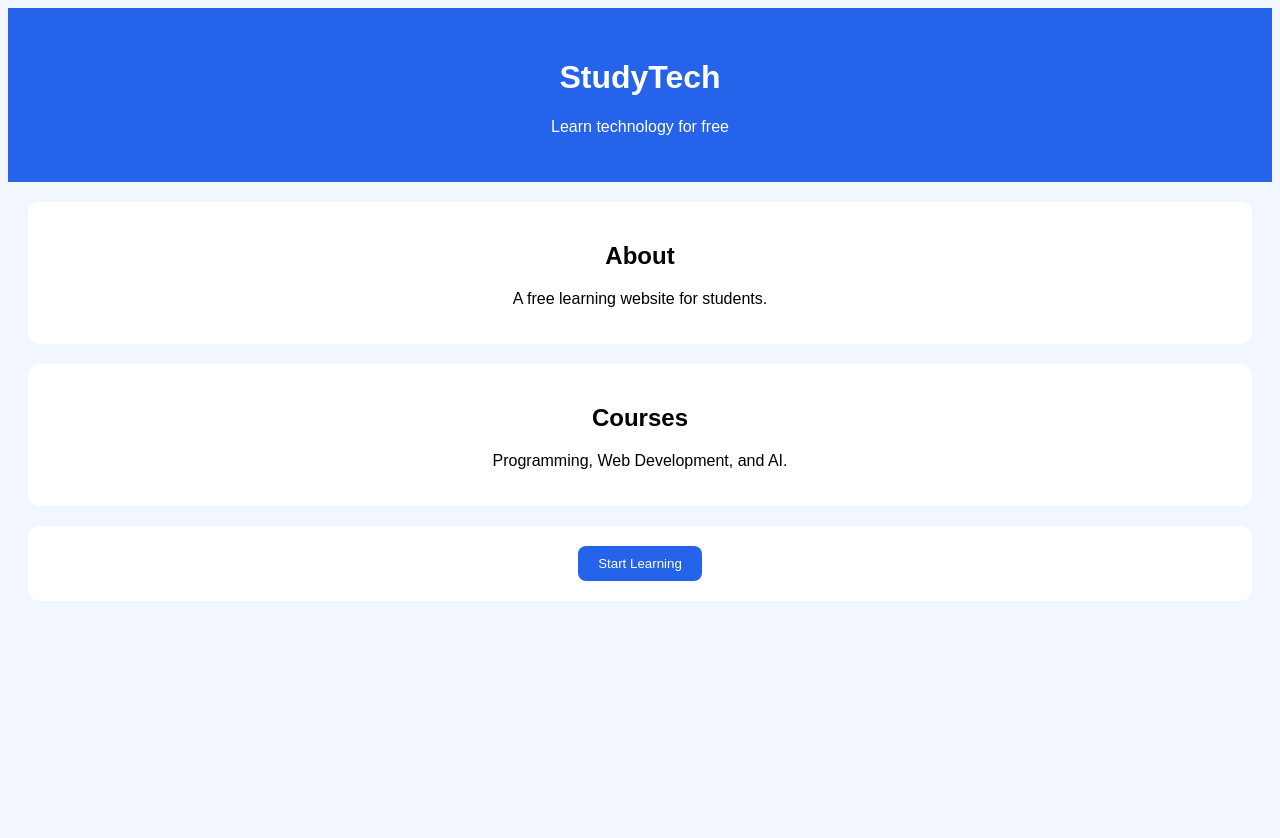
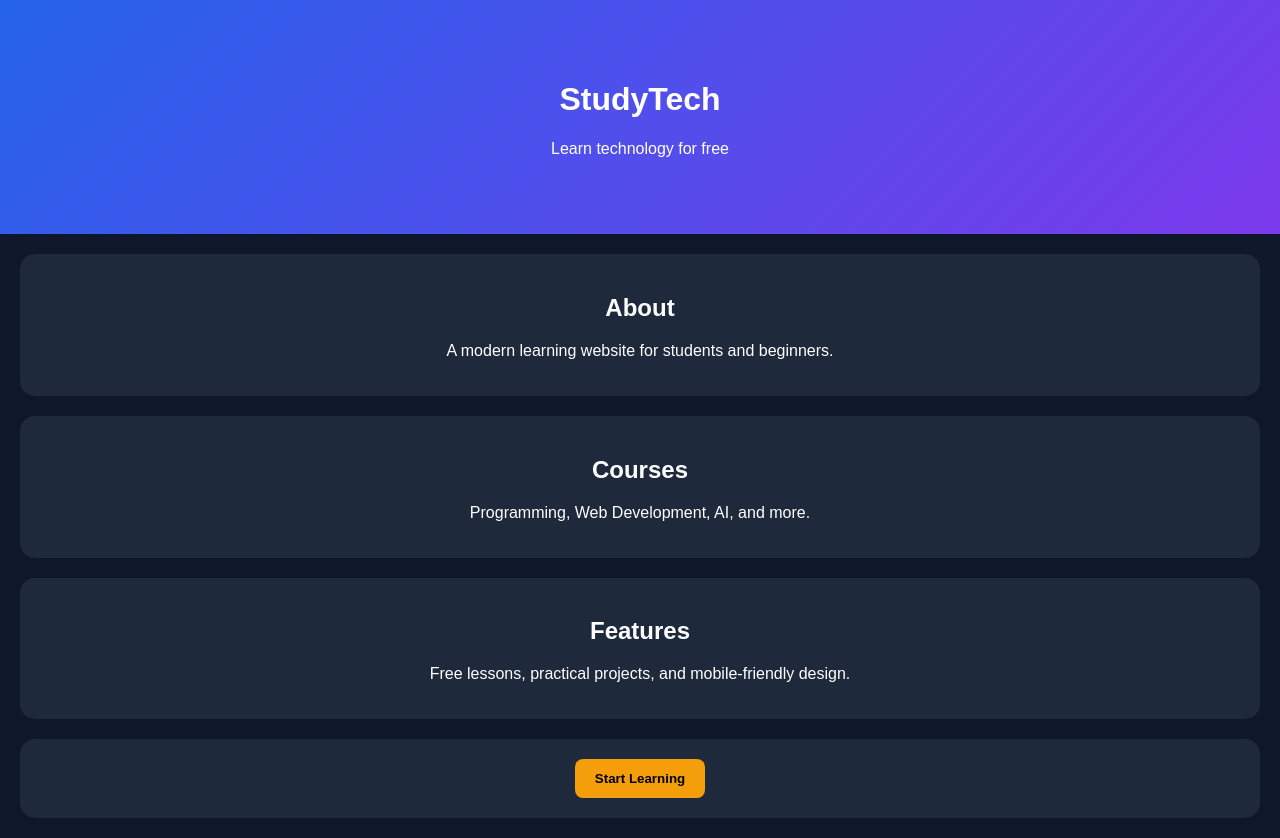
Before and after one commit to zunigaron793-oss/studytech, a plain HTML site: page index.html in a window 1280 px wide. Before the commit the page ends 800 px from the top, so only its background shows below. Drawn offline with Linux system fonts and the light colour scheme.

Commit message:
Update index.html

```diff
--- a/index.html
+++ b/index.html
@@ -3,10 +3,10 @@
 <head>
 <title>StudyTech</title>
 <style>
-body{font-family:Arial;background:#f2f6ff;text-align:center;}
-header{background:#2563eb;color:white;padding:30px;}
-section{background:white;margin:20px;padding:20px;border-radius:12px;}
-button{background:#2563eb;color:white;border:none;padding:10px 20px;border-radius:8px;}
+body{background:#0f172a;color:white;font-family:Arial;margin:0;text-align:center;}
+header{background:linear-gradient(135deg,#2563eb,#7c3aed);padding:60px 20px;}
+section{background:#1e293b;margin:20px;padding:20px;border-radius:15px;}
+button{background:#f59e0b;color:black;border:none;padding:12px 20px;border-radius:8px;font-weight:bold;}
 </style>
 </head>
 <body>
@@ -16,11 +16,15 @@ button{background:#2563eb;color:white;border:none;padding:10px 20px;border-radiu
 </header>
 <section>
 <h2>About</h2>
-<p>A free learning website for students.</p>
+<p>A modern learning website for students and beginners.</p>
 </section>
 <section>
 <h2>Courses</h2>
-<p>Programming, Web Development, and AI.</p>
+<p>Programming, Web Development, AI, and more.</p>
+</section>
+<section>
+<h2>Features</h2>
+<p>Free lessons, practical projects, and mobile-friendly design.</p>
 </section>
 <section>
 <button>Start Learning</button>
```
